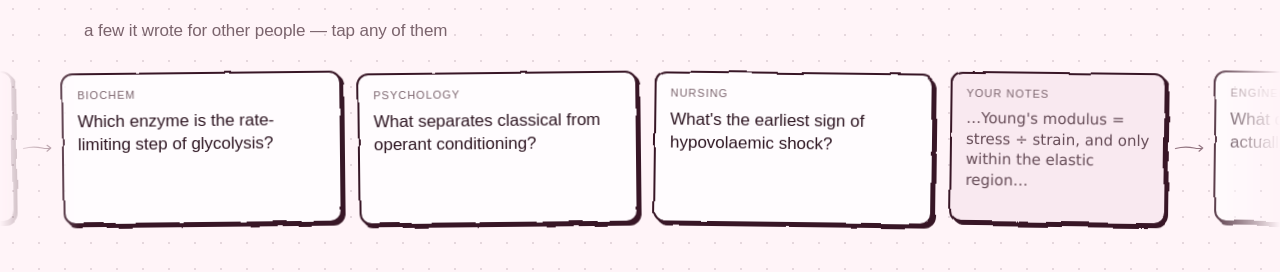
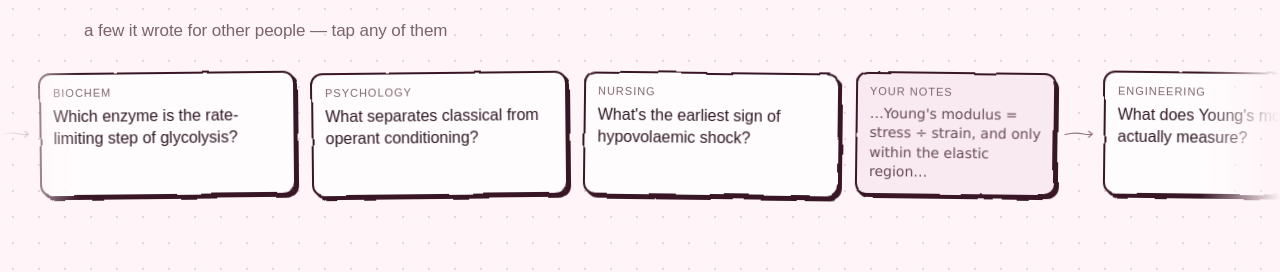
Before and after one commit to itsruwins/achi, a Next.js app: page / in a window 1280 px wide. Shown: the part 680-952 px from the top of the page. Built offline with nearby package versions, Linux system fonts and the light colour scheme; no server answers; a web font is replaced by a local one.

Commit message:
Strip Card Size Fixed

```diff
--- a/src/features/marketing/components/sketch-strip.tsx
+++ b/src/features/marketing/components/sketch-strip.tsx
@@ -34,14 +34,14 @@ type Item = {
 const STRIP: Item[] = [
   {
     subject: "Biochem",
-    note: "…PFK-1 catalyses the committed step, and is the main control point of glycolysis…",
+    note: "…PFK-1 catalyses the committed step of glycolysis…",
     front: "Which enzyme is the rate-limiting step of glycolysis?",
     back: "Phosphofructokinase-1 — the committed step of the pathway.",
   },
   {
     subject: "Psychology",
     front: "What separates classical from operant conditioning?",
-    back: "Classical pairs two stimuli; operant pairs a behaviour with its consequence.",
+    back: "Classical pairs two stimuli; operant pairs behaviour with consequence.",
   },
   {
     subject: "Nursing",
@@ -66,14 +66,14 @@ const STRIP: Item[] = [
   },
   {
     subject: "Phil History",
-    note: "…at Pugad Lawin in August 1896 the Katipuneros tore up their cédulas…",
+    note: "…at Pugad Lawin, August 1896, the Katipuneros tore up their cédulas…",
     front: "What did the Cry of Pugad Lawin begin?",
     back: "The Philippine Revolution against Spanish rule.",
   },
   {
     subject: "Genetics",
     front: "What does a Punnett square predict?",
-    back: "The genotype ratios of offspring from two known parents.",
+    back: "Genotype ratios of offspring from two known parents.",
   },
 ];
 
@@ -95,7 +95,7 @@ export function SketchStrip() {
         cards at a fixed duration silently speeds the drift up.
       */}
       <div className="sk-marquee overflow-hidden py-3 [mask-image:linear-gradient(90deg,transparent,black_5rem,black_calc(100%-5rem),transparent)]">
-        <ul className="sk-marquee-track flex w-max animate-[achi-marquee_96s_linear_infinite] items-stretch motion-reduce:animate-none">
+        <ul className="sk-marquee-track flex w-max animate-[achi-marquee_86s_linear_infinite] items-stretch motion-reduce:animate-none">
           {[...STRIP, ...STRIP].map((item, i) => {
             // The second copy exists only so the loop can seam. It's hidden
             // from readers and made inert, because it contains real buttons —
@@ -129,12 +129,12 @@ function Entry({ item, seed }: { item: Item; seed: number }) {
           and deliberately not a card, so it never looks flippable. */}
       <div
         className={cn(
-          "sk-edge sk-cast-sm sk-fill-sunken sk-live h-[9.5rem] w-[13.5rem] px-4 py-3.5",
+          "sk-edge sk-cast-sm sk-fill-sunken sk-live h-[7.75rem] w-[12.5rem] px-3.5 py-3",
           seed % 2 === 0 ? "sk-tilt-a" : "sk-tilt-b",
         )}
       >
         <span className="sk-mono block text-subtle">your notes</span>
-        <p className="mt-1.5 text-[0.9375rem] leading-snug text-muted">
+        <p className="mt-1 text-[0.875rem] leading-snug text-muted">
           {item.note}
         </p>
       </div>
@@ -156,7 +156,7 @@ function FlipCard({ item, seed }: { item: Item; seed: number }) {
   // on the button — a filtered element can't establish a 3D rendering context,
   // and the button is what carries the focus ring and the height.
   const face = cn(
-    "sk-flip-face sk-edge sk-cast-sm sk-live block px-4 py-3.5",
+    "sk-flip-face sk-edge sk-cast-sm sk-live block px-3.5 py-3",
     seed % 3 === 1 && "sk-b",
     seed % 3 === 2 && "sk-c",
   );
@@ -168,21 +168,21 @@ function FlipCard({ item, seed }: { item: Item; seed: number }) {
       aria-pressed={flipped}
       aria-label={`${item.subject} card. ${flipped ? "Showing answer" : "Showing question"}. Activate to flip.`}
       className={cn(
-        "sk-flip block h-[9.5rem] w-[17.5rem] text-left",
+        "sk-flip block h-[7.75rem] w-[16rem] text-left",
         seed % 2 === 0 ? "sk-tilt-b" : "sk-tilt-a",
       )}
     >
       <span className="sk-flip-inner block" data-flipped={flipped}>
         <span className={face}>
           <span className="sk-mono block text-primary">{item.subject}</span>
-          <p className="sk-hand mt-1.5 text-[1.0625rem] leading-snug text-text">
+          <p className="sk-hand mt-1 text-[1rem] leading-snug text-text">
             {item.front}
           </p>
         </span>
 
         <span className={cn(face, "sk-flip-back sk-fill-sunken")}>
           <span className="sk-mono block text-primary">answer</span>
-          <p className="sk-hand mt-1.5 text-[1.0625rem] leading-snug text-text">
+          <p className="sk-hand mt-1 text-[1rem] leading-snug text-text">
             {item.back}
           </p>
         </span>
```
